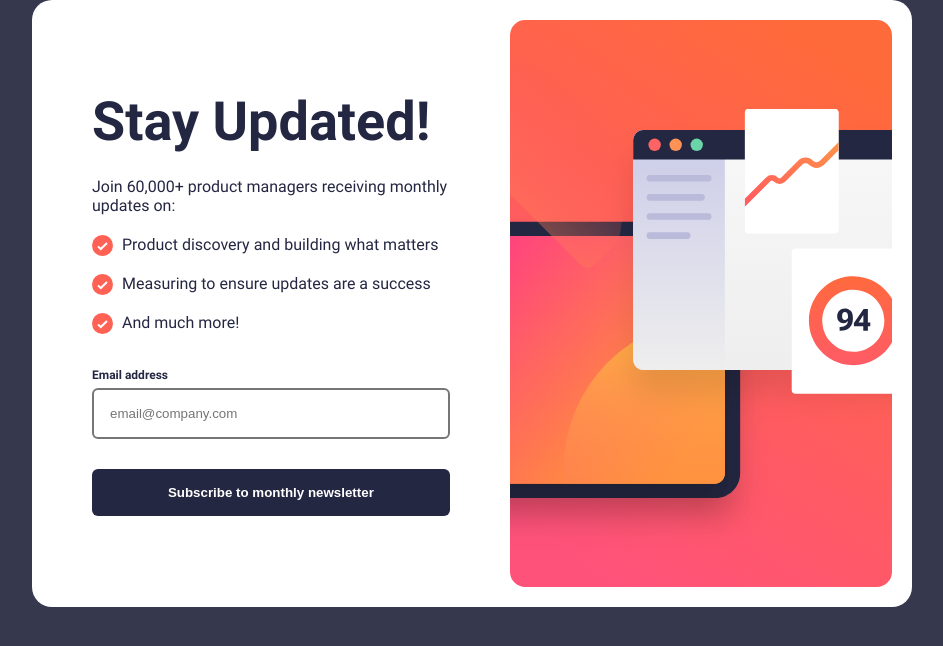
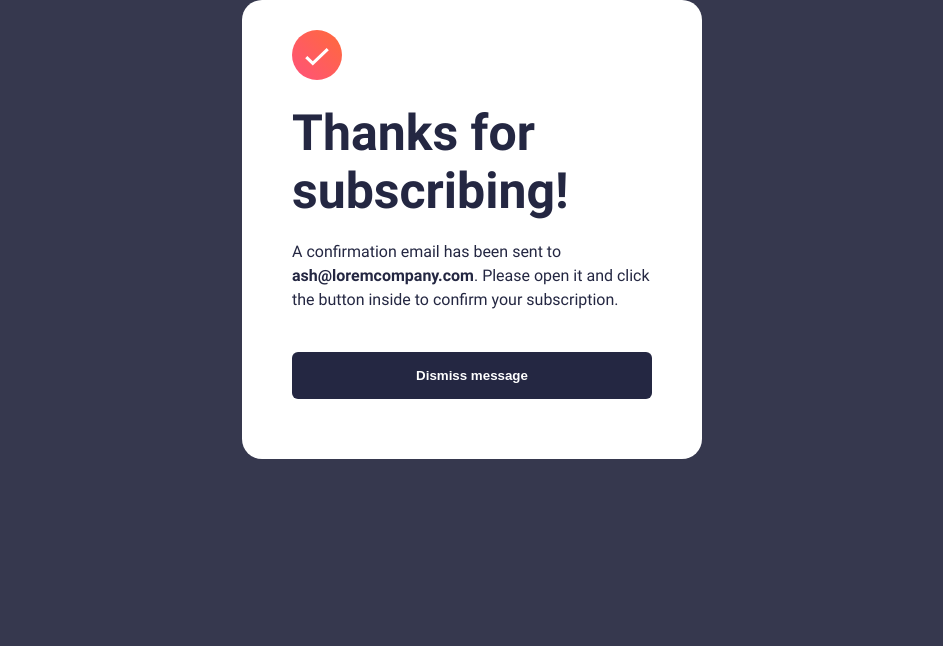
Before and after one commit to MichaelShawUK/frontend-mentor, a React (Vite) app: page / in a window 1280 px wide. Shown: the top 646 px of the page, without its empty margins (168-1111 px from the left). Built offline with nearby package versions, Linux system fonts and the light colour scheme.

Commit message:
Style desktop Success component

```diff
--- a/src/projects/junior/newsletter-sign-up-with-success-message-main/src/App.tsx
+++ b/src/projects/junior/newsletter-sign-up-with-success-message-main/src/App.tsx
@@ -5,7 +5,7 @@ import Success from "./components/Success";
 import { useState } from "react";
 
 function App() {
-  const [isSubscribed, setIsSubscribed] = useState(false);
+  const [isSubscribed, setIsSubscribed] = useState(true);
 
   return isSubscribed ? <Success /> : <SignUp />;
 }
--- a/src/projects/junior/newsletter-sign-up-with-success-message-main/src/components/Success.tsx
+++ b/src/projects/junior/newsletter-sign-up-with-success-message-main/src/components/Success.tsx
@@ -2,15 +2,18 @@ import iconSuccess from "../assets/images/icon-success.svg";
 
 function Success() {
   return (
+    <div className="success-container">
       <article className="success">
         <img src={iconSuccess} />
         <h1>Thanks for subscribing!</h1>
         <p>
           A confirmation email has been sent to <b>ash@loremcompany.com</b>.
-        Please open it and click the button inside to confirm your subscription.
+          Please open it and click the button inside to confirm your
+          subscription.
         </p>
         <button>Dismiss message</button>
       </article>
+    </div>
   );
 }
 
--- a/src/projects/junior/newsletter-sign-up-with-success-message-main/src/styles/css/index.css
+++ b/src/projects/junior/newsletter-sign-up-with-success-message-main/src/styles/css/index.css
@@ -1,3 +1,30 @@
+.success {
+  background-color: hsl(0, 0%, 100%);
+  max-width: 460px;
+  padding: 30px 50px;
+  border-radius: 20px;
+  margin: 0 auto;
+}
+.success img {
+  height: 50px;
+  margin-bottom: 20px;
+}
+.success h1 {
+  font-size: 50px;
+  margin-bottom: 20px;
+}
+.success p {
+  line-height: 1.5;
+  margin-bottom: 40px;
+}
+.success button {
+  margin-bottom: 30px;
+}
+
+.success-container {
+  container-type: inline-size;
+}
+
 @font-face {
   font-family: "Roboto";
   src: url("/src/projects/junior/newsletter-sign-up-with-success-message-main/src/assets/fonts/Roboto-Regular.ttf");
--- /dev/null
+++ b/src/projects/junior/newsletter-sign-up-with-success-message-main/src/styles/scss/_success.scss
@@ -0,0 +1,30 @@
+.success {
+  background-color: $white;
+  max-width: 460px;
+  padding: 30px 50px;
+  border-radius: 20px;
+  margin: 0 auto;
+
+  img {
+    height: 50px;
+    margin-bottom: 20px;
+  }
+
+  h1 {
+    font-size: 50px;
+    margin-bottom: 20px;
+  }
+
+  p {
+    line-height: 1.5;
+    margin-bottom: 40px;
+  }
+
+  button {
+    margin-bottom: 30px;
+  }
+}
+
+.success-container {
+  container-type: inline-size;
+}
--- a/src/projects/junior/newsletter-sign-up-with-success-message-main/src/styles/scss/index.scss
+++ b/src/projects/junior/newsletter-sign-up-with-success-message-main/src/styles/scss/index.scss
@@ -1,4 +1,5 @@
 @import "colors";
+@import "success";
 @font-face {
   font-family: "Roboto";
   src: url("/src/projects/junior/newsletter-sign-up-with-success-message-main/src/assets/fonts/Roboto-Regular.ttf");
```
Also changed, not shown: 1 other file (tests, documents, lock files or other folders). Lines whose indentation alone changed are shown as unchanged.
